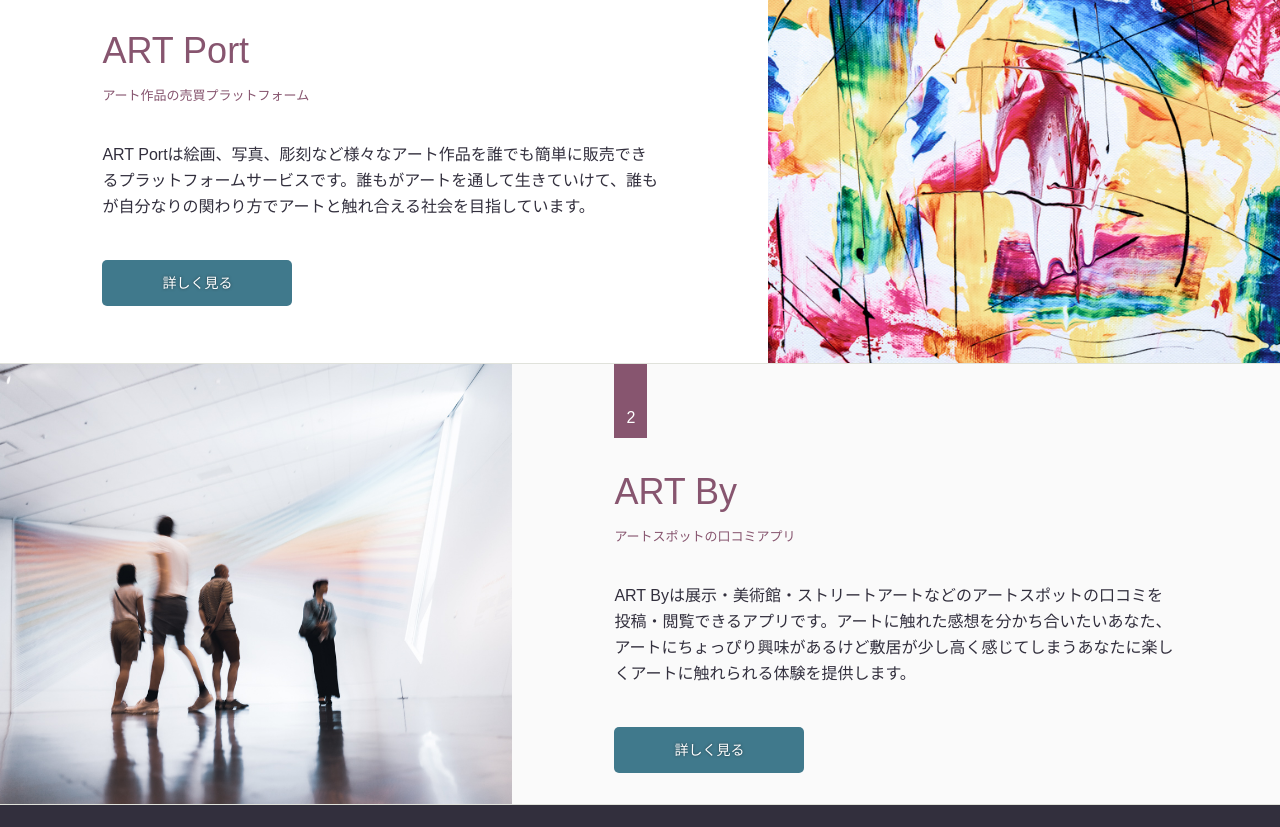
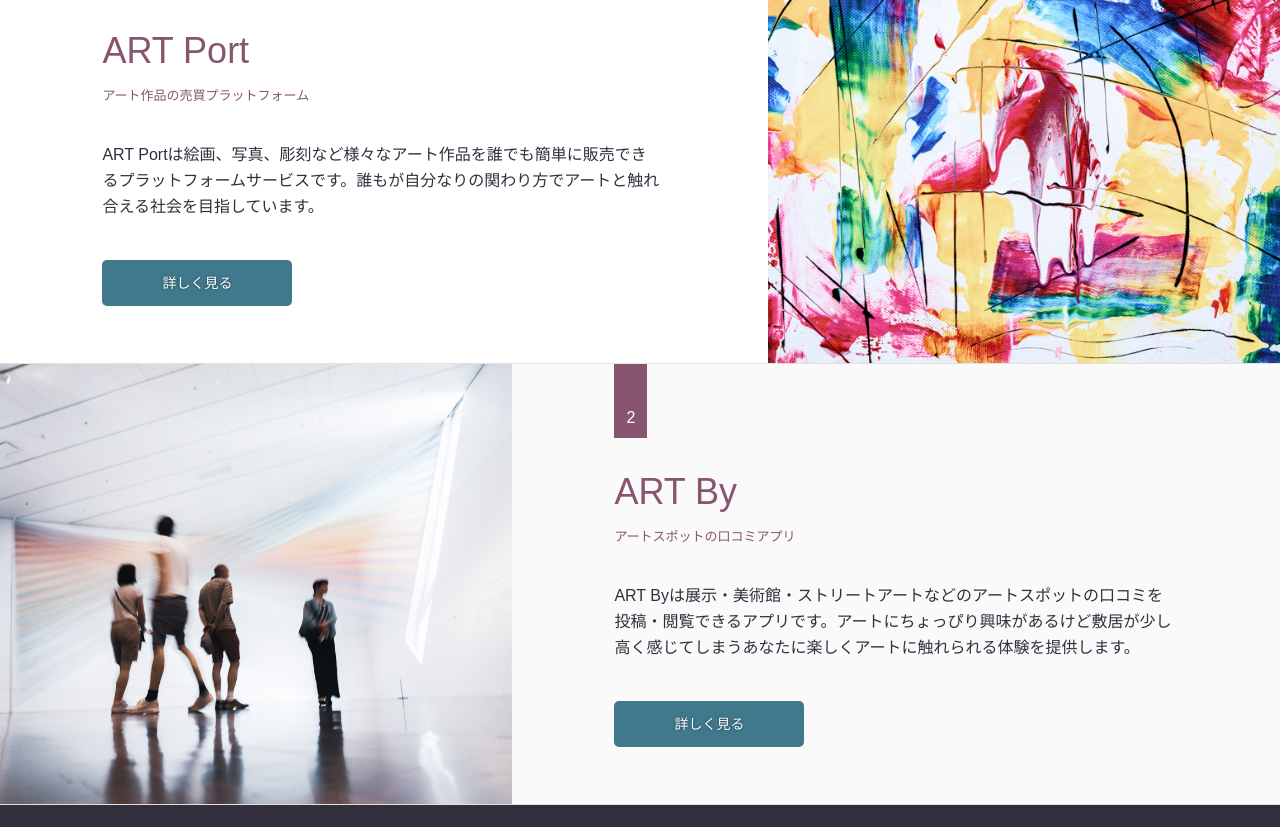
Before and after one commit to moe0820/ART-SPOT, a plain HTML site: page index.html in a window 1280 px wide. Shown: the part 2122-2949 px from the top of the page. Drawn offline with Linux system fonts and the light colour scheme.

Commit message:
Update index.html

```diff
--- a/index.html
+++ b/index.html
@@ -148,7 +148,7 @@
           <div class="feauture-item">
             <h4 class="feauture-item-title"><span class="feauture-item-num">1</span><br></br>ART Port<span class="feauture-item-subtitle">アート作品の売買プラットフォーム</span></h4>
             <figure class="feauture-img-sp"><img src="img/painting.jpg" alt="painting"></figure>
-            <p class="feature-text">ART Portは絵画、写真、彫刻など様々なアート作品を誰でも簡単に販売できるプラットフォームサービスです。誰もがアートを通して生きていけて、誰もが自分なりの関わり方でアートと触れ合える社会を目指しています。</p>
+            <p class="feature-text">ART Portは絵画、写真、彫刻など様々なアート作品を誰でも簡単に販売できるプラットフォームサービスです。誰もが自分なりの関わり方でアートと触れ合える社会を目指しています。</p>
             <a href="#" class="feauture-item-button">
               <p>詳しく見る</p>
             </a>
@@ -160,7 +160,7 @@
           <div class="feauture-item">
             <h4 class="feauture-item-title"><span class="feauture-item-num">2</span><br></br>ART By<span class="feauture-item-subtitle">アートスポットの口コミアプリ</span></h4>
             <figure class="feauture-img-sp"><img src="img/white_space.jpg" alt="white_space"></figure>
-            <p class="feature-text">ART Byは展示・美術館・ストリートアートなどのアートスポットの口コミを投稿・閲覧できるアプリです。アートに触れた感想を分かち合いたいあなた、アートにちょっぴり興味があるけど敷居が少し高く感じてしまうあなたに楽しくアートに触れられる体験を提供します。</p>
+            <p class="feature-text">ART Byは展示・美術館・ストリートアートなどのアートスポットの口コミを投稿・閲覧できるアプリです。アートにちょっぴり興味があるけど敷居が少し高く感じてしまうあなたに楽しくアートに触れられる体験を提供します。</p>
             <a href="#" class="feauture-item-button">
               <p>詳しく見る</p>
             </a>
```
